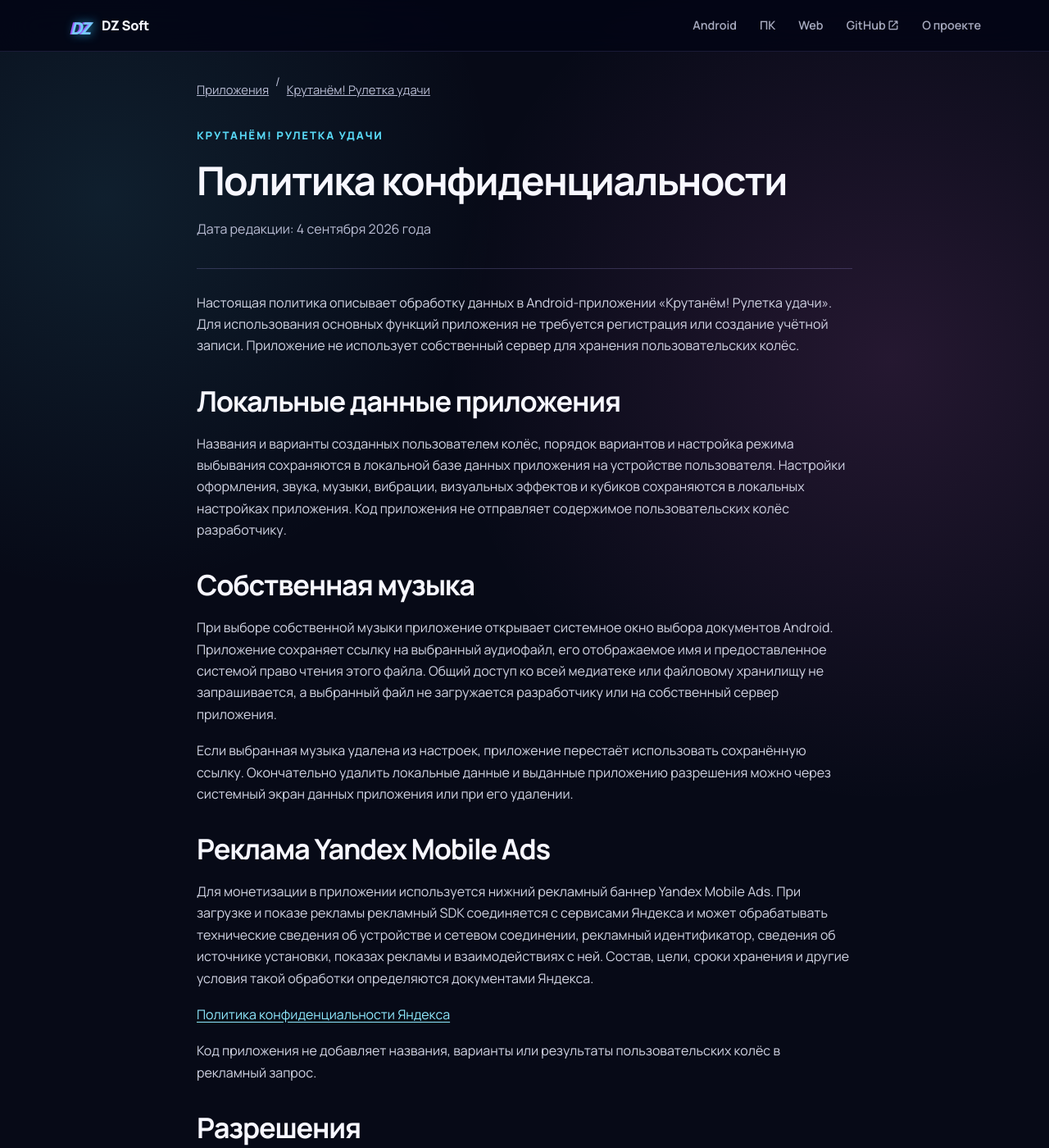
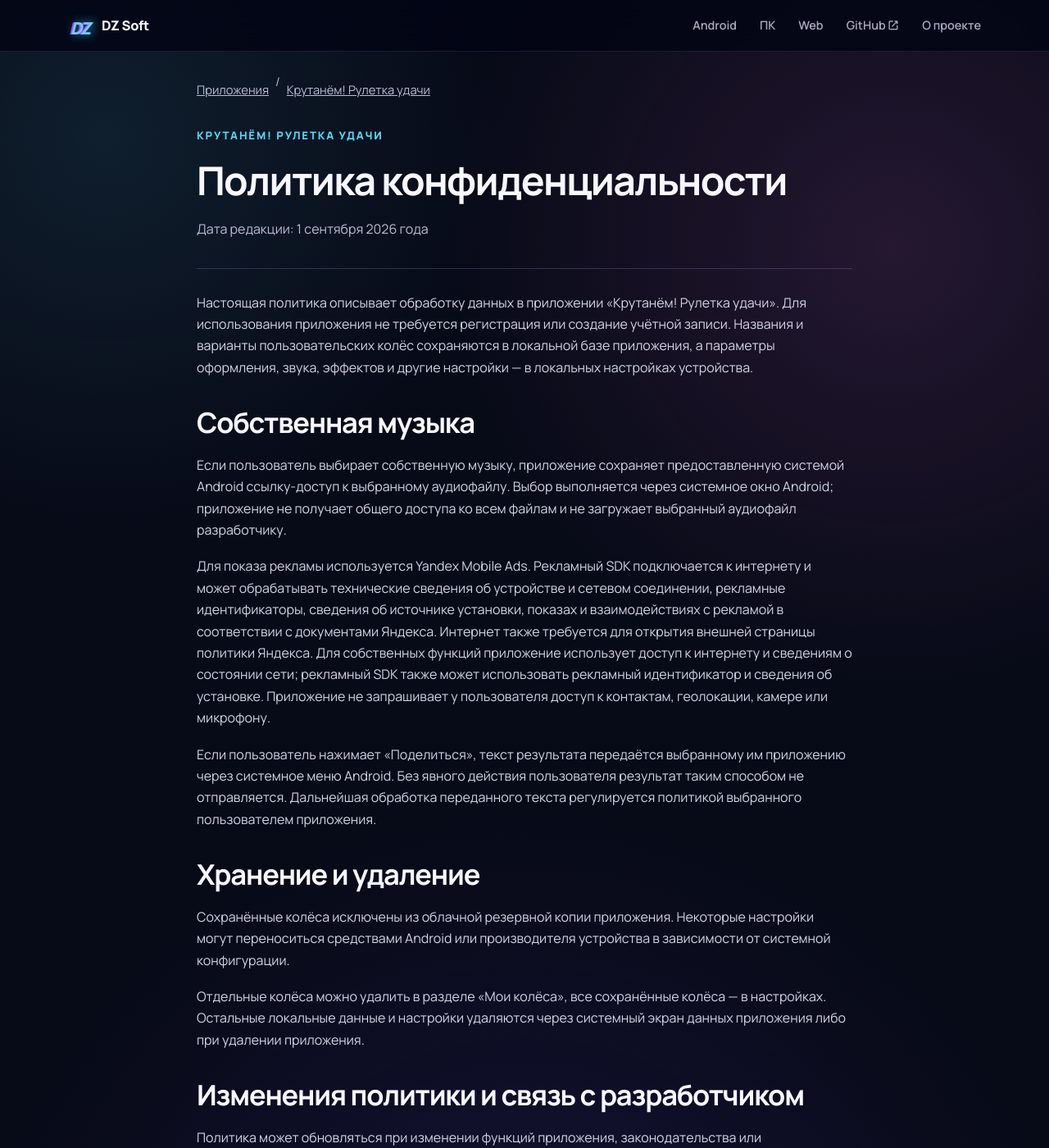
Before and after one commit to dz529770-a11y/dz529770-a11y.github.io, a Jekyll site: the page built from apps/krutanem/privacy.md, in a window 1280 px wide and 1400 px high. Shown: the whole window at 82% size. Built offline with Jekyll 4.4.1, drawn with Linux system fonts in a browser that asks for light colours; some of the changed text lies outside the part shown.

Commit message:
Актуализировать страницу Крутанём и политику

```diff
--- a/apps/krutanem/privacy.md
+++ b/apps/krutanem/privacy.md
@@ -3,45 +3,27 @@
 title: "Политика конфиденциальности"
 description: "Политика конфиденциальности Android-приложения «Крутанём! Рулетка удачи»."
 permalink: /apps/krutanem/privacy/
-updated: "4 сентября 2026 года"
+updated: "1 сентября 2026 года"
 app_slug: krutanem
 app_title: "Крутанём! Рулетка удачи"
 ---
 
-Настоящая политика описывает обработку данных в Android-приложении «Крутанём! Рулетка удачи». Для использования основных функций приложения не требуется регистрация или создание учётной записи. Приложение не использует собственный сервер для хранения пользовательских колёс.
-
-## Локальные данные приложения
-
-Названия и варианты созданных пользователем колёс, порядок вариантов и настройка режима выбывания сохраняются в локальной базе данных приложения на устройстве пользователя. Настройки оформления, звука, музыки, вибрации, визуальных эффектов и кубиков сохраняются в локальных настройках приложения. Код приложения не отправляет содержимое пользовательских колёс разработчику.
+Настоящая политика описывает обработку данных в приложении «Крутанём! Рулетка удачи». Для использования приложения не требуется регистрация или создание учётной записи. Названия и варианты пользовательских колёс сохраняются в локальной базе приложения, а параметры оформления, звука, эффектов и другие настройки — в локальных настройках устройства.
 
 ## Собственная музыка
 
-При выборе собственной музыки приложение открывает системное окно выбора документов Android. Приложение сохраняет ссылку на выбранный аудиофайл, его отображаемое имя и предоставленное системой право чтения этого файла. Общий доступ ко всей медиатеке или файловому хранилищу не запрашивается, а выбранный файл не загружается разработчику или на собственный сервер приложения.
+Если пользователь выбирает собственную музыку, приложение сохраняет предоставленную системой Android ссылку-доступ к выбранному аудиофайлу. Выбор выполняется через системное окно Android; приложение не получает общего доступа ко всем файлам и не загружает выбранный аудиофайл разработчику.
 
-Если выбранная музыка удалена из настроек, приложение перестаёт использовать сохранённую ссылку. Окончательно удалить локальные данные и выданные приложению разрешения можно через системный экран данных приложения или при его удалении.
-
-## Реклама Yandex Mobile Ads
-
-Для монетизации в приложении используется нижний рекламный баннер Yandex Mobile Ads. При загрузке и показе рекламы рекламный SDK соединяется с сервисами Яндекса и может обрабатывать технические сведения об устройстве и сетевом соединении, рекламный идентификатор, сведения об источнике установки, показах рекламы и взаимодействиях с ней. Состав, цели, сроки хранения и другие условия такой обработки определяются документами Яндекса.
-
-[Политика конфиденциальности Яндекса](https://yandex.ru/legal/confidential/)
-
-Код приложения не добавляет названия, варианты или результаты пользовательских колёс в рекламный запрос.
-
-## Разрешения
-
-Для работы рекламы приложение использует разрешения на доступ к интернету и получение сведений о состоянии сети. В итоговую сборку рекламными зависимостями также добавляются доступ к рекламному идентификатору и сервису сведений об источнике установки. Приложение не запрашивает доступ к контактам, камере, микрофону, геолокации или всему файловому хранилищу устройства.
-
-## Отправка результата
+Для показа рекламы используется Yandex Mobile Ads. Рекламный SDK подключается к интернету и может обрабатывать технические сведения об устройстве и сетевом соединении, рекламные идентификаторы, сведения об источнике установки, показах и взаимодействиях с рекламой в соответствии с документами Яндекса. Интернет также требуется для открытия внешней страницы политики Яндекса. Для собственных функций приложение использует доступ к интернету и сведениям о состоянии сети; рекламный SDK также может использовать рекламный идентификатор и сведения об установке. Приложение не запрашивает у пользователя доступ к контактам, геолокации, камере или микрофону.
 
 Если пользователь нажимает «Поделиться», текст результата передаётся выбранному им приложению через системное меню Android. Без явного действия пользователя результат таким способом не отправляется. Дальнейшая обработка переданного текста регулируется политикой выбранного пользователем приложения.
 
 ## Хранение и удаление
 
-База сохранённых колёс исключена из облачной резервной копии приложения. Некоторые настройки могут резервироваться или переноситься средствами Android либо производителя устройства в зависимости от системной конфигурации.
+Сохранённые колёса исключены из облачной резервной копии приложения. Некоторые настройки могут переноситься средствами Android или производителя устройства в зависимости от системной конфигурации.
 
-Отдельные колёса можно удалить в разделе «Мои колёса», а все сохранённые колёса — в настройках приложения. Для удаления остальных локальных данных и настроек необходимо очистить данные приложения средствами Android или удалить приложение. Данные, обработанные рекламным сервисом Яндекса, хранятся и удаляются в соответствии с правилами Яндекса.
+Отдельные колёса можно удалить в разделе «Мои колёса», все сохранённые колёса — в настройках. Остальные локальные данные и настройки удаляются через системный экран данных приложения либо при удалении приложения.
 
 ## Изменения политики и связь с разработчиком
 
-Настоящая политика может обновляться при изменении возможностей приложения, законодательства или используемых сторонних сервисов. Дата актуальной редакции указывается в начале документа. По вопросам обработки данных пользователь может обратиться по контакту разработчика, опубликованному на странице приложения в RuStore.
+Политика может обновляться при изменении функций приложения, законодательства или подключённых сервисов. Актуальная редакция доступна внутри приложения. Контакт разработчика указывается на странице приложения в RuStore.
```
Also changed, not shown: _apps/krutanem.md (+2 -1 lines).
